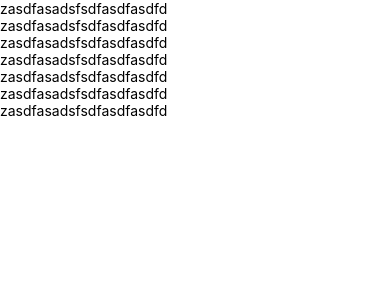
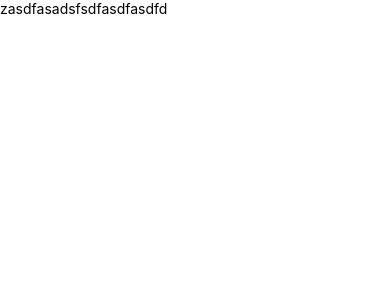
Before and after one commit to UmairHussain123/testing, a React Native app: screen / in a window 390 px wide. Shown: the top 300 px of the page. Built offline with nearby package versions, Linux system fonts and the light colour scheme.

Commit message:
Update App.js

```diff
--- a/App.js
+++ b/App.js
@@ -4,12 +4,6 @@ import React from "react";
 const App = () => {
   return (
     <View>
-      <Text>zasdfasadsfsdfasdfasdfd</Text>
-      <Text>zasdfasadsfsdfasdfasdfd</Text>
-      <Text>zasdfasadsfsdfasdfasdfd</Text>
-      <Text>zasdfasadsfsdfasdfasdfd</Text>
-      <Text>zasdfasadsfsdfasdfasdfd</Text>
-      <Text>zasdfasadsfsdfasdfasdfd</Text>
       <Text>zasdfasadsfsdfasdfasdfd</Text>
     </View>
   );
```
